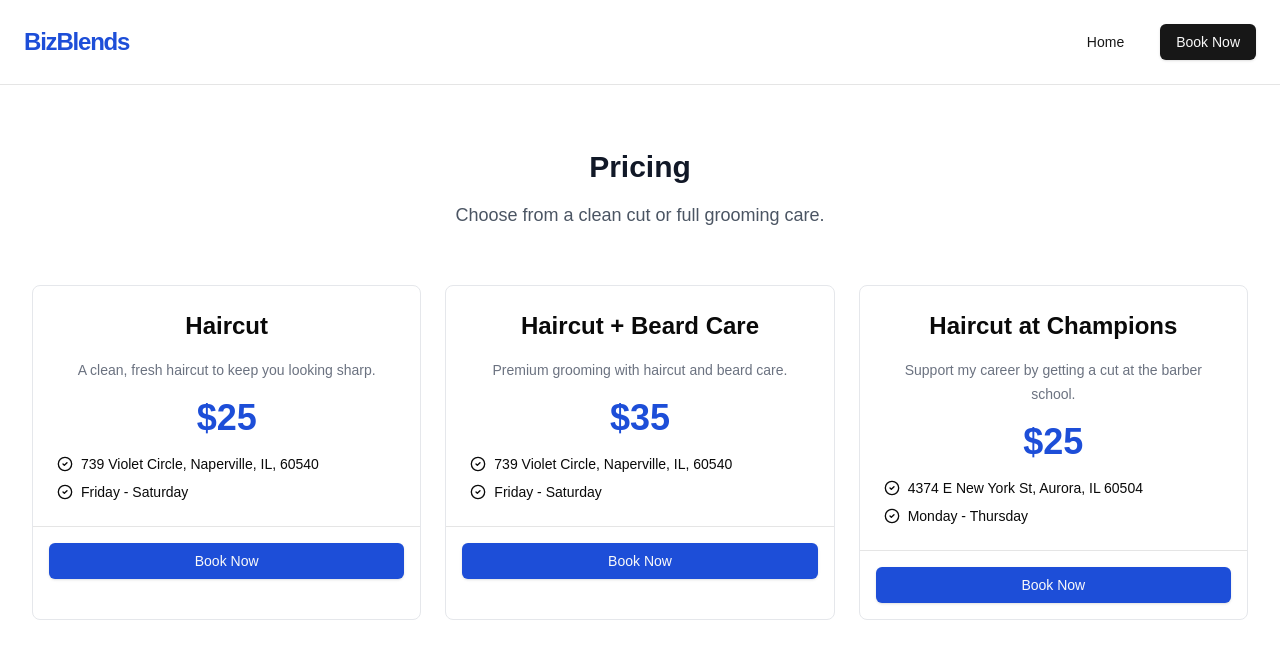
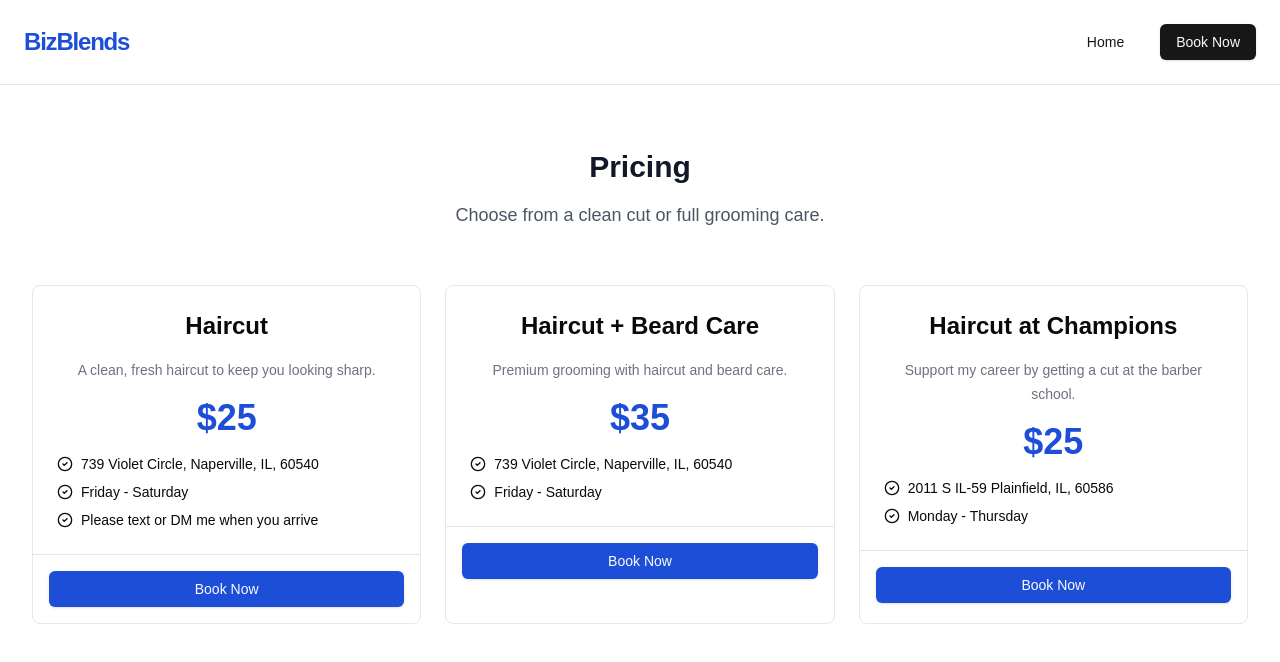
Before and after one commit to rajamalakanti/biz-blends, a Next.js app: page /book in a window 1280 px wide. Shown: the top 662 px of the page. Built offline with nearby package versions, Linux system fonts and the light colour scheme.

Commit message:
address + note change

```diff
--- a/app/book/page.tsx
+++ b/app/book/page.tsx
@@ -1,6 +1,9 @@
 import React from 'react';
 import NavBar from '@/components/navbar';
 import PricingCard from '@/components/pricingCard';
+import { Button } from "@/components/ui/button"
+import Link from "next/link";
+import { CircleCheckIcon } from 'lucide-react';
 
 const BookPage = () => {
   return (
@@ -23,13 +26,32 @@ const BookPage = () => {
           {/* Responsive Grid for Pricing Cards */}
           <div className="grid grid-cols-1 sm:grid-cols-2 lg:grid-cols-3 gap-6">
             {/* Haircut Pricing Card */}
-            <PricingCard
-              cut="Haircut"
-              price="$25"
-              address="739 Violet Circle, Naperville, IL, 60540"
-              days="Friday - Saturday"
-              description="A clean, fresh haircut to keep you looking sharp."
-            />
+                    <div className="flex flex-col rounded-lg border border-gray-200">
+        <div className="grid gap-4 p-6">
+          <h3 className="text-2xl font-bold">Haircut</h3>
+          <p className="text-sm leading-6 text-gray-500">A clean, fresh haircut to keep you looking sharp.</p>
+          <div className="text-4xl font-semibold text-blue-700">$25</div>
+          <div className="grid gap-2 text-sm">
+            <p className="flex items-center gap-2">
+              <CircleCheckIcon className="w-4 h-4" />
+              739 Violet Circle, Naperville, IL, 60540
+            </p>
+            <p className="flex items-center gap-2">
+              <CircleCheckIcon className="w-4 h-4" />
+              Friday - Saturday
+            </p>
+            <p className="flex items-center gap-2">
+              <CircleCheckIcon className="w-4 h-4" />
+              Please text or DM me when you arrive
+            </p>
+          </div>
+        </div>
+        <div className="p-4 border-t grid gap-2">
+          <Link href='/gcal'>
+          <Button className="bg-blue-700 w-full">Book Now</Button>
+          </Link>
+        </div>
+      </div>
 
             {/* Haircut + Beard Care Pricing Card */}
             <PricingCard
@@ -41,10 +63,11 @@ const BookPage = () => {
             />
 
             {/* Haircut at School */}
+
             <PricingCard
               cut="Haircut at Champions"
               price="$25"
-              address="4374 E New York St, Aurora, IL 60504"
+              address="2011 S IL-59 Plainfield, IL, 60586"
               days="Monday - Thursday"
               description="Support my career by getting a cut at the barber school."
             />
```
